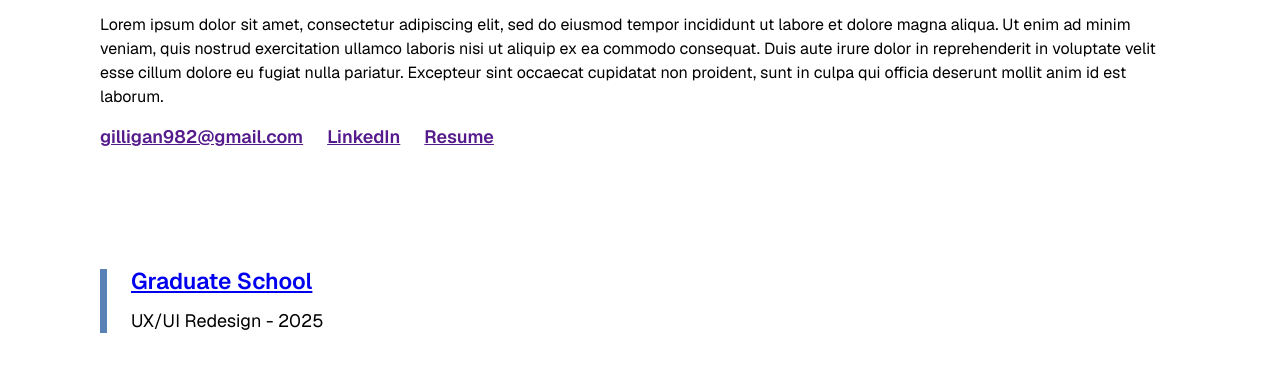
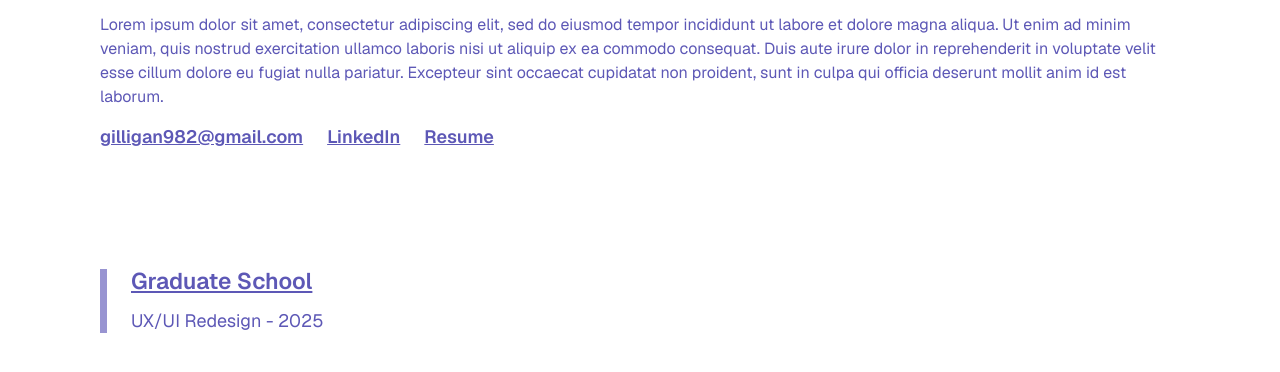
Before and after one commit to gilligan98/Portfolio, a plain HTML site: page index.html in a window 1280 px wide. Shown: the part 126-498 px from the top of the page. Drawn offline with nearby package versions, Linux system fonts and the light colour scheme.

Commit message:
fixing bugs adding colors

```diff
--- a/home.css
+++ b/home.css
@@ -6,9 +6,8 @@
 	gap: 1.5rem;
 }
 
-.link-list---horizontal li {
+.link-list---horizontal li{
 	list-style: none;
-	color: #283F4D;
 }
 
 .link---cta {
@@ -16,7 +15,7 @@
 	flex-direction: column;
 	margin: 1.5rem 0;
 	padding-left: 1.5rem;
-	border-left: 7px solid #5882B6;
+	border-left: 7px solid #9894D1;
 	gap: 1rem;
 }
 
@@ -50,6 +49,7 @@ a, p {
 	margin: 0;
 	padding: 0;
 	line-height: 1.5rem;
+	color: #5D58B6;
 }
 
 p {
```
